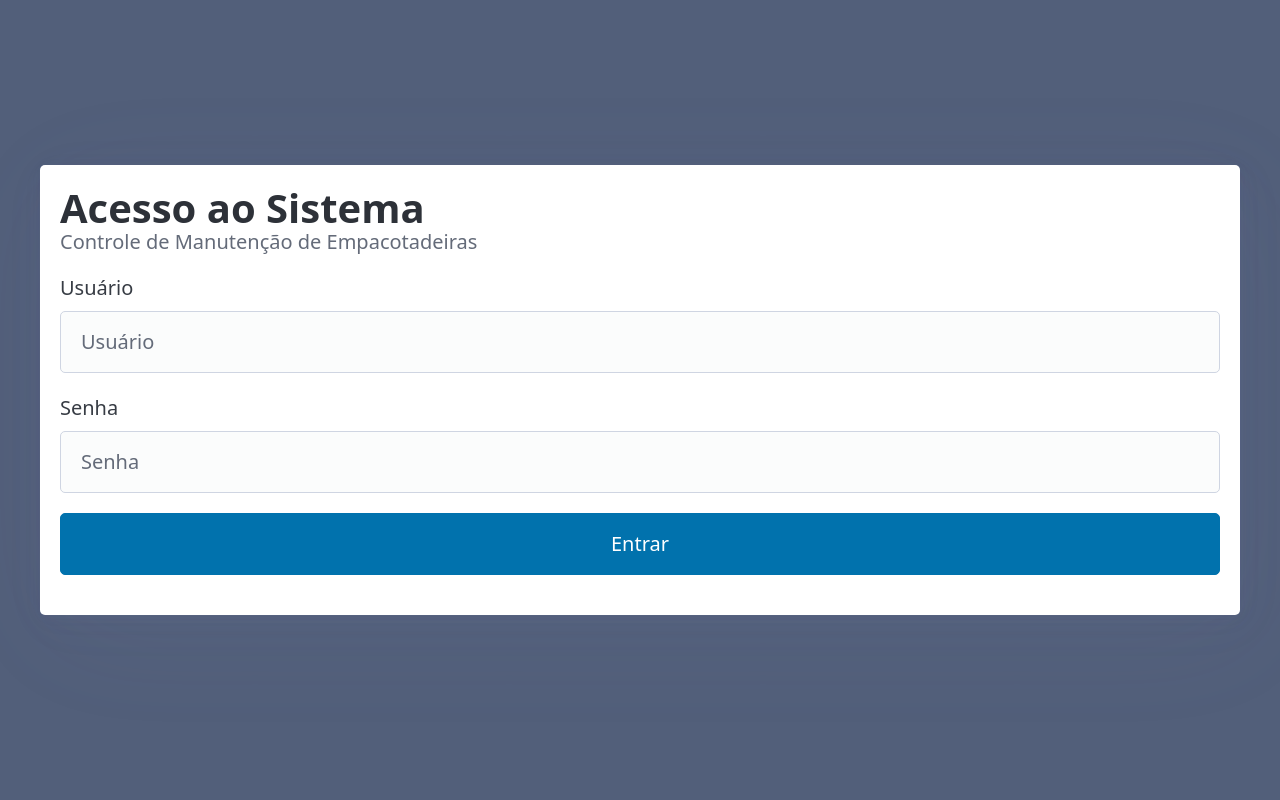
After one commit to ThalissonS/sm-manutencao, a Flask app: page /login in a window 1280 px wide. The commit adds this page. Run offline with Flask 3, Linux system fonts and the light colour scheme; some libraries are stand-ins or nearby versions.

Commit message:
Implementa página de login

```diff
--- a/app.py
+++ b/app.py
@@ -1,7 +1,7 @@
 import os
 import io
 from functools import wraps
-from flask import Flask, render_template, request, jsonify, send_file, Response
+from flask import Flask, render_template, request, jsonify, send_file, Response, session, redirect, url_for
 from flask_sqlalchemy import SQLAlchemy
 from sqlalchemy.orm import Mapped, mapped_column
 from sqlalchemy import Integer, String, Text, Float, Date, or_
@@ -11,12 +11,13 @@ import pandas as pd
 # --- Configuração Inicial ---
 app = Flask(__name__)
 
+# Configura a chave secreta a partir das variáveis de ambiente
+app.secret_key = os.environ.get('SECRET_KEY', 'chave-padrao-para-teste-local-insegura')
+
 instance_path = os.path.join(os.path.dirname(os.path.abspath(__file__)), 'instance')
 os.makedirs(instance_path, exist_ok=True)
-
 app.config['SQLALCHEMY_DATABASE_URI'] = f'sqlite:///{os.path.join(instance_path, "manutencoes.db")}'
 app.config['SQLALCHEMY_TRACK_MODIFICATIONS'] = False
-
 db = SQLAlchemy(app)
 
 # --- Modelo do Banco de Dados ---
@@ -51,21 +52,41 @@ class Manutencao(db.Model):
             'valor': f"{self.valor:.2f}"
         }
 
-# --- Lógica de Autenticação ---
+# --- Lógica de Autenticação com Sessão ---
 def requires_auth(f):
     @wraps(f)
     def decorated(*args, **kwargs):
-        auth = request.authorization
+        if 'logged_in' not in session:
+            return redirect(url_for('login'))
+        return f(*args, **kwargs)
+    return decorated
+
+# --- Rotas de Login e Logout ---
+@app.route('/login', methods=['GET', 'POST'])
+def login():
+    if 'logged_in' in session:
+        return redirect(url_for('index'))
+
+    erro = None
+    if request.method == 'POST':
         app_user = os.environ.get('APP_USER')
         app_password = os.environ.get('APP_PASSWORD')
 
-        if not auth or not (auth.username == app_user and auth.password == app_password):
-            return Response(
-                'Acesso negado. É necessário fornecer credenciais válidas.', 401,
-                {'WWW-Authenticate': 'Basic realm="Login Required"'})
+        if request.form['username'] == app_user and request.form['password'] == app_password:
+            session['logged_in'] = True
+            session.permanent = True # Faz a sessão durar mais tempo
+            app.permanent_session_lifetime = timedelta(days=7) # Ex: sessão dura 7 dias
+            return redirect(url_for('index'))
+        else:
+            erro = 'Usuário ou senha inválidos.'
 
-        return f(*args, **kwargs)
-    return decorated
+    return render_template('login.html', erro=erro)
+
+@app.route('/logout')
+def logout():
+    session.pop('logged_in', None)
+    return redirect(url_for('login'))
+
 
 # --- Rotas da Aplicação ---
 @app.route('/')
@@ -78,163 +99,85 @@ def index():
 def handle_manutencoes():
     if request.method == 'GET':
         query = db.select(Manutencao)
-
         termo_busca = request.args.get('termo')
         data_inicio = request.args.get('data_inicio')
         data_fim = request.args.get('data_fim')
-
         if termo_busca:
             termo_like = f"%{termo_busca}%"
-            query = query.where(
-                or_(
-                    Manutencao.serie_empacotadeira.ilike(termo_like),
-                    Manutencao.num_equipamento.ilike(termo_like),
-                    Manutencao.descricao.ilike(termo_like),
-                    Manutencao.solicitante.ilike(termo_like),
-                    Manutencao.responsavel.ilike(termo_like)
-                )
-            )
-
+            query = query.where(or_(Manutencao.serie_empacotadeira.ilike(termo_like), Manutencao.num_equipamento.ilike(termo_like), Manutencao.descricao.ilike(termo_like), Manutencao.solicitante.ilike(termo_like), Manutencao.responsavel.ilike(termo_like)))
         if data_inicio:
             query = query.where(Manutencao.data >= datetime.strptime(data_inicio, '%Y-%m-%d').date())
-
         if data_fim:
             query = query.where(Manutencao.data <= datetime.strptime(data_fim, '%Y-%m-%d').date())
-
         query = query.order_by(Manutencao.data.desc())
-
         manutencoes = db.session.execute(query).scalars().all()
         return jsonify([m.to_dict() for m in manutencoes])
-
     elif request.method == 'POST':
         dados = request.get_json()
         if not dados or not all(k in dados for k in ['serie_empacotadeira', 'data', 'descricao', 'solicitante', 'responsavel', 'valor']):
             return jsonify({'erro': 'Dados incompletos ou formato inválido'}), 400
-
-        nova_manutencao = Manutencao(
-            serie_empacotadeira=dados['serie_empacotadeira'],
-            data=datetime.strptime(dados['data'], '%Y-%m-%d').date(),
-            num_equipamento=dados.get('num_equipamento'),
-            descricao=dados['descricao'],
-            solicitante=dados['solicitante'],
-            responsavel=dados['responsavel'],
-            valor=float(dados['valor'])
-        )
-
+        nova_manutencao = Manutencao(serie_empacotadeira=dados['serie_empacotadeira'], data=datetime.strptime(dados['data'], '%Y-%m-%d').date(), num_equipamento=dados.get('num_equipamento'), descricao=dados['descricao'], solicitante=dados['solicitante'], responsavel=dados['responsavel'], valor=float(dados['valor']))
         db.session.add(nova_manutencao)
         db.session.commit()
         return jsonify(nova_manutencao.to_dict()), 201
-
     return jsonify({'erro': 'Método não permitido'}), 405
-
 
 @app.route('/api/exportar', methods=['GET'])
 @requires_auth
 def exportar_excel():
     query = db.select(Manutencao)
-
     termo_busca = request.args.get('termo')
     data_inicio = request.args.get('data_inicio')
     data_fim = request.args.get('data_fim')
-
     if termo_busca:
         termo_like = f"%{termo_busca}%"
-        query = query.where(
-            or_(
-                Manutencao.serie_empacotadeira.ilike(termo_like),
-                Manutencao.num_equipamento.ilike(termo_like),
-                Manutencao.descricao.ilike(termo_like),
-                Manutencao.solicitante.ilike(termo_like),
-                Manutencao.responsavel.ilike(termo_like)
-            )
-        )
-
+        query = query.where(or_(Manutencao.serie_empacotadeira.ilike(termo_like), Manutencao.num_equipamento.ilike(termo_like), Manutencao.descricao.ilike(termo_like), Manutencao.solicitante.ilike(termo_like), Manutencao.responsavel.ilike(termo_like)))
     if data_inicio:
         query = query.where(Manutencao.data >= datetime.strptime(data_inicio, '%Y-%m-%d').date())
-
     if data_fim:
         query = query.where(Manutencao.data <= datetime.strptime(data_fim, '%Y-%m-%d').date())
-
     query = query.order_by(Manutencao.data.asc())
-
     manutencoes = db.session.execute(query).scalars().all()
-
     if not manutencoes:
         return "Nenhum dado encontrado para exportar com os filtros aplicados.", 404
-
     dados_para_df = [m.to_dict() for m in manutencoes]
     df = pd.DataFrame(dados_para_df)
-
-    df.rename(columns={
-        'id': 'ID',
-        'serie_empacotadeira': 'Série da Empacotadeira',
-        'data': 'Data',
-        'num_equipamento': 'N° do Equipamento',
-        'descricao': 'Descrição do Serviço',
-        'solicitante': 'Solicitante',
-        'responsavel': 'Responsável',
-        'valor': 'Valor (R$)'
-    }, inplace=True)
-
+    df.rename(columns={'id': 'ID', 'serie_empacotadeira': 'Série da Empacotadeira', 'data': 'Data', 'num_equipamento': 'N° do Equipamento', 'descricao': 'Descrição do Serviço', 'solicitante': 'Solicitante', 'responsavel': 'Responsável', 'valor': 'Valor (R$)'}, inplace=True)
     output = io.BytesIO()
     with pd.ExcelWriter(output, engine='openpyxl') as writer:
         df.to_excel(writer, index=False, sheet_name='Manutencoes')
     output.seek(0)
-
     nome_arquivo = f'relatorio_manutencoes_{datetime.now().strftime("%d-%m-%Y")}.xlsx'
-
-    return send_file(
-        output,
-        mimetype='application/vnd.openxmlformats-officedocument.spreadsheetml.sheet',
-        as_attachment=True,
-        download_name=nome_arquivo
-    )
+    return send_file(output, mimetype='application/vnd.openxmlformats-officedocument.spreadsheetml.sheet', as_attachment=True, download_name=nome_arquivo)
 
 @app.route('/api/importar', methods=['POST'])
 @requires_auth
 def importar_excel():
     if 'arquivo' not in request.files:
         return jsonify({'erro': 'Nenhum arquivo enviado.'}), 400
-
     arquivo = request.files['arquivo']
-
     if not arquivo or arquivo.filename == '':
         return jsonify({'erro': 'Nenhum arquivo selecionado.'}), 400
-
     filename = arquivo.filename
     if not (filename.endswith('.xlsx') or filename.endswith('.xls')): # type: ignore
         return jsonify({'erro': 'Formato de arquivo inválido. Use .xlsx ou .xls'}), 400
-
     try:
         df = pd.read_excel(arquivo)
-
         colunas_necessarias = ['serie_empacotadeira', 'data', 'descricao', 'solicitante', 'responsavel', 'valor']
         if not all(col in df.columns for col in colunas_necessarias):
             return jsonify({'erro': 'O arquivo não contém todas as colunas necessárias. Baixe o modelo.'}), 400
-
         registros_adicionados = 0
         for _, row in df.iterrows():
             try:
                 data_obj = pd.to_datetime(row['data']).date()
-
-                nova_manutencao = Manutencao(
-                    serie_empacotadeira=str(row['serie_empacotadeira']),
-                    data=data_obj,
-                    num_equipamento=str(row['num_equipamento']) if pd.notna(row.get('num_equipamento')) else None,
-                    descricao=str(row['descricao']),
-                    solicitante=str(row['solicitante']),
-                    responsavel=str(row['responsavel']),
-                    valor=float(row['valor'])
-                )
+                nova_manutencao = Manutencao(serie_empacotadeira=str(row['serie_empacotadeira']), data=data_obj, num_equipamento=str(row['num_equipamento']) if pd.notna(row.get('num_equipamento')) else None, descricao=str(row['descricao']), solicitante=str(row['solicitante']), responsavel=str(row['responsavel']), valor=float(row['valor']))
                 db.session.add(nova_manutencao)
                 registros_adicionados += 1
             except Exception as e:
                 print(f"Erro ao processar linha: {row}. Erro: {e}")
                 continue
-
         db.session.commit()
         return jsonify({'mensagem': f'{registros_adicionados} registros importados com sucesso!'}), 200
-
     except Exception as e:
         db.session.rollback()
         return jsonify({'erro': f'Ocorreu um erro ao processar o arquivo: {e}'}), 500
@@ -242,30 +185,25 @@ def importar_excel():
 @app.route('/api/template/download')
 @requires_auth
 def download_template():
-    colunas = [
-        'serie_empacotadeira', 'data', 'num_equipamento',
-        'descricao', 'solicitante', 'responsavel', 'valor'
-    ]
+    colunas = ['serie_empacotadeira', 'data', 'num_equipamento', 'descricao', 'solicitante', 'responsavel', 'valor']
     df_template = pd.DataFrame(columns=colunas)
-
     output = io.BytesIO()
     with pd.ExcelWriter(output, engine='openpyxl') as writer:
         df_template.to_excel(writer, index=False, sheet_name='ModeloImportacao')
     output.seek(0)
-
-    return send_file(
-        output,
-        mimetype='application/vnd.openxmlformats-officedocument.spreadsheetml.sheet',
-        as_attachment=True,
-        download_name='modelo_importacao_manutencoes.xlsx'
-    )
+    return send_file(output, mimetype='application/vnd.openxmlformats-officedocument.spreadsheetml.sheet', as_attachment=True, download_name='modelo_importacao_manutencoes.xlsx')
 
 # --- Inicialização ---
 if __name__ == '__main__':
     if 'APP_USER' not in os.environ:
-        print("AVISO: Variáveis de ambiente não definidas. Usando credenciais padrão para teste local.")
         os.environ['APP_USER'] = 'admin'
         os.environ['APP_PASSWORD'] = 'admin'
+    if 'SECRET_KEY' not in os.environ:
+        os.environ['SECRET_KEY'] = 'chave-super-secreta-para-ambiente-local'
+
+    # Adicionando timedelta para a sessão permanente
+    from datetime import timedelta
+    app.permanent_session_lifetime = timedelta(days=7)
 
     with app.app_context():
         db.create_all()
--- /dev/null
+++ b/templates/login.html
@@ -0,0 +1,46 @@
+<!DOCTYPE html>
+<html lang="pt-BR" data-theme="light">
+<head>
+    <meta charset="UTF-8">
+    <meta name="viewport" content="width=device-width, initial-scale=1.0">
+    <title>Login - Controle de Manutenções</title>
+    <link rel="stylesheet" href="https://cdn.jsdelivr.net/npm/@picocss/pico@2/css/pico.min.css"/>
+    <style>
+        body {
+            display: flex;
+            justify-content: center;
+            align-items: center;
+            min-height: 100vh;
+            background-color: var(--pico-secondary-background);
+        }
+        main {
+            max-width: 420px;
+            width: 100%;
+        }
+    </style>
+</head>
+<body>
+    <main class="container">
+        <article>
+            <hgroup>
+                <h1>Acesso ao Sistema</h1>
+                <h2>Controle de Manutenção de Empacotadeiras</h2>
+            </hgroup>
+
+            {% if erro %}
+                <p><mark>{{ erro }}</mark></p>
+            {% endif %}
+
+            <form method="POST" action="{{ url_for('login') }}">
+                <label for="username">Usuário</label>
+                <input type="text" id="username" name="username" placeholder="Usuário" required>
+
+                <label for="password">Senha</label>
+                <input type="password" id="password" name="password" placeholder="Senha" required>
+
+                <button type="submit" class="primary">Entrar</button>
+            </form>
+        </article>
+    </main>
+</body>
+</html>
```
Also changed, not shown: templates/index.html (+16 -57 lines).
